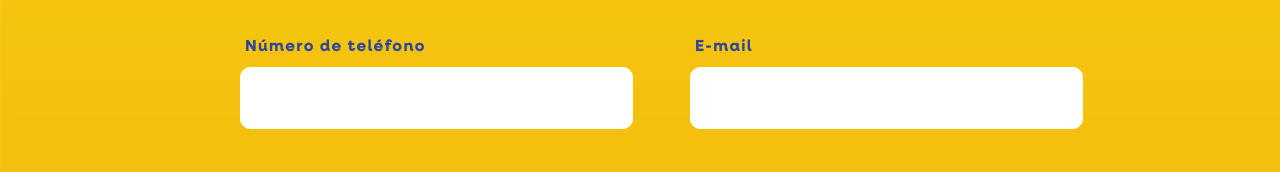
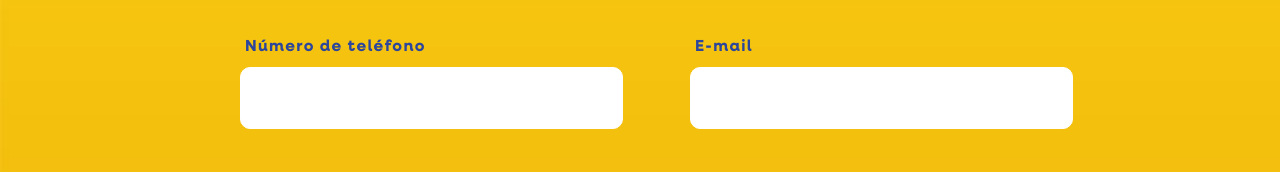
Before and after one commit to alej-mocse1/kraftWeb, a React (Vite) app in the folder front/: page /Registro in a window 1280 px wide. Shown: the part 587-759 px from the top of the page. Built offline with nearby package versions, Linux system fonts and the light colour scheme; a web font is replaced by a local one.

Commit message:
ajustes en la ui 8

```diff
--- a/front/src/components/inputs/input.module.css
+++ b/front/src/components/inputs/input.module.css
@@ -38,8 +38,8 @@
     background-color: white;
     border-radius: 10px;
     padding-top: 20px;
-    padding-left: 85px;
-    padding-right:85px;
+    padding-left: 80px;
+    padding-right:80px;
     padding-bottom: 20px;
     border: 1px solid white;
     color: rgb(0, 0, 0);
```
